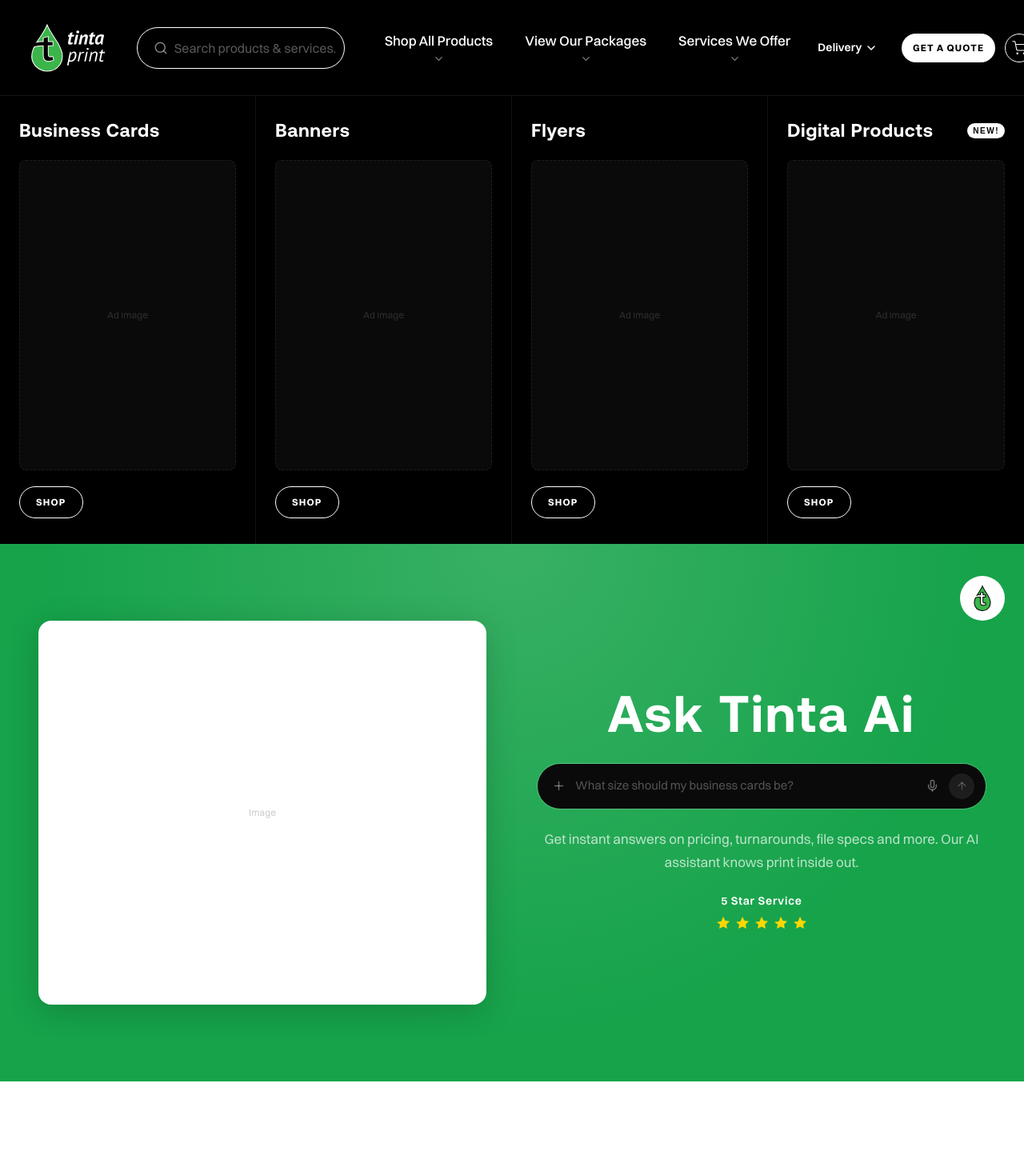
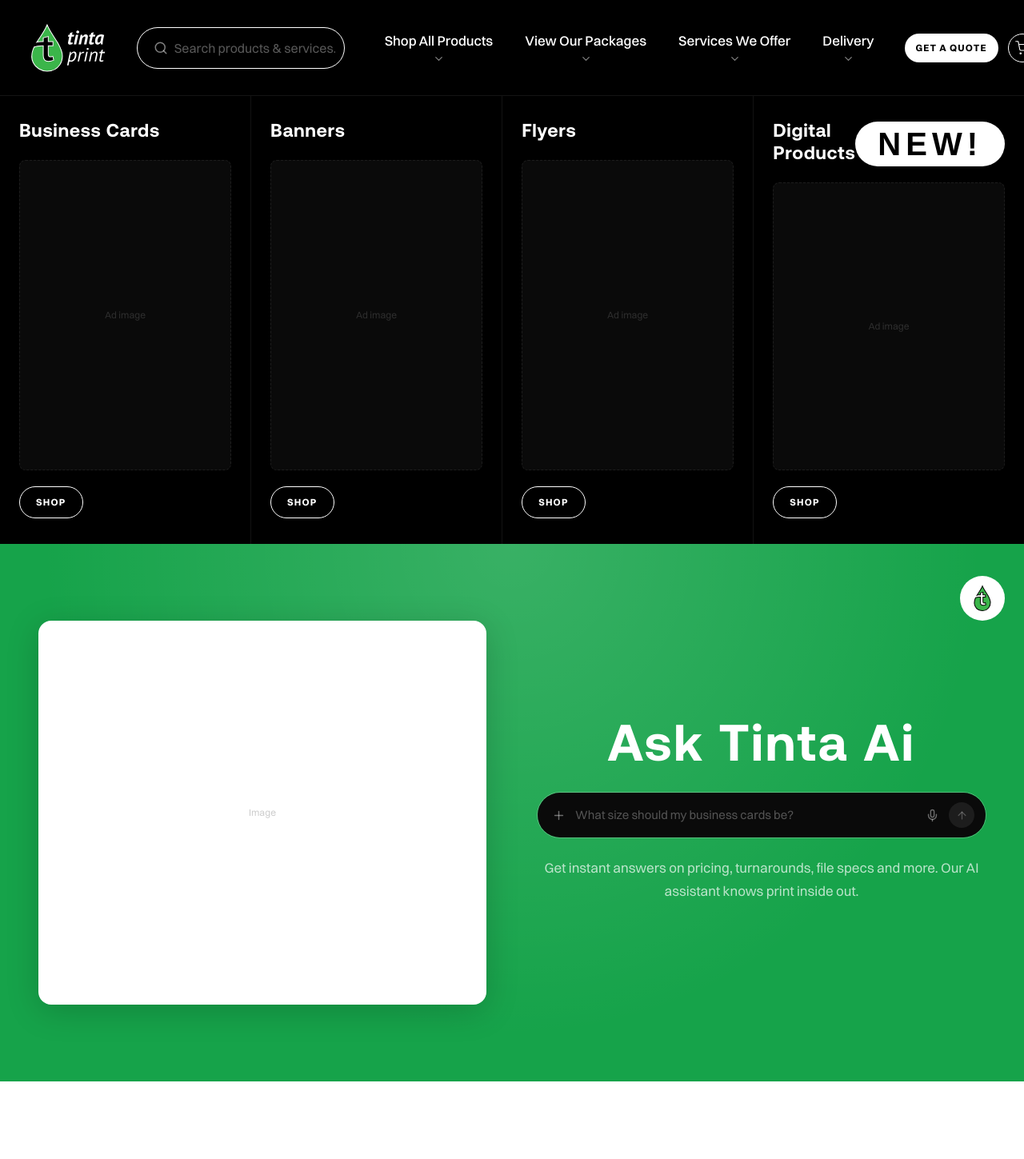
Before and after one commit to freddiemartin7/tintaprint, a Next.js app: page / in a window 1280 px wide. Shown: the top 1449 px of the page at 80% size. Built offline with nearby package versions, Linux system fonts and the light colour scheme; a web font is replaced by a local one.

Commit message:
Nav delivery item styled, NEW badge enlarged, hero flex layout, remove labels/stars, white CTA, WeTransfer button

```diff
--- a/src/app/packages/page.tsx
+++ b/src/app/packages/page.tsx
@@ -20,8 +20,8 @@
       <main style={{ paddingTop: '4rem' }}>
 
         <section style={{ padding: '4rem 0 3rem', borderBottom: '1px solid rgba(255,255,255,0.12)', background: '#ffffff', textAlign: 'right' }}>
-          <div className="max-w-site">
-            <h1 style={{ fontFamily: '"urca", sans-serif', fontSize: 'clamp(2rem, 4vw, 3.5rem)', fontWeight: 700, color: '#16a34a', letterSpacing: '0.04em', lineHeight: 0.95, margin: 0 }}>
+          <div className="max-w-site" style={{ display: 'flex', alignItems: 'center', justifyContent: 'flex-end' }}>
+            <h1 style={{ fontFamily: '"urca", sans-serif', fontSize: 'clamp(1.5rem, 3vw, 2.5rem)', fontWeight: 700, color: '#16a34a', letterSpacing: '0.04em', lineHeight: 0.95, margin: 0 }}>
               Print Packages.
             </h1>
           </div>
--- a/src/app/page.tsx
+++ b/src/app/page.tsx
@@ -42,7 +42,7 @@
                     {product.name}
                   </h2>
                   {product.isNew && (
-                    <span style={{ fontFamily: '"komu-new-d", sans-serif', fontWeight: 700, fontSize: '0.625rem', letterSpacing: '0.15em', textTransform: 'uppercase', background: '#ffffff', color: '#000000', padding: '2px 7px', borderRadius: 9999, flexShrink: 0, marginTop: 2 }}>
+                    <span style={{ fontFamily: '"komu-new-d", sans-serif', fontWeight: 700, fontSize: '2.5rem', letterSpacing: '0.15em', textTransform: 'uppercase', background: '#ffffff', color: '#000000', padding: '8px 28px', borderRadius: 9999, flexShrink: 0, lineHeight: 1 }}>
                       NEW!
                     </span>
                   )}
@@ -88,16 +88,6 @@
                   <p style={{ fontFamily: B, fontSize: '1.0625rem', color: 'rgba(255,255,255,0.7)', lineHeight: 1.7, margin: 0 }}>
                     Get instant answers on pricing, turnarounds, file specs and more. Our AI assistant knows print inside out.
                   </p>
-                  <div style={{ display: 'flex', flexDirection: 'column', alignItems: 'center', gap: '0.5rem' }}>
-                    <p style={{ fontFamily: B, fontWeight: 600, fontSize: '0.875rem', color: '#ffffff', margin: 0, letterSpacing: '0.06em' }}>5 Star Service</p>
-                    <div style={{ display: 'flex', gap: '0.25rem' }}>
-                      {[1,2,3,4,5].map(i => (
-                        <svg key={i} width="20" height="20" viewBox="0 0 20 20" fill="#FFD700" aria-hidden="true">
-                          <path d="M10 1l2.5 5 5.5.8-4 3.9.9 5.3L10 13.4l-4.9 2.6.9-5.3L2 7.8l5.5-.8z"/>
-                        </svg>
-                      ))}
-                    </div>
-                  </div>
                 </div>
 
               </div>
@@ -115,7 +105,6 @@
           <div className="max-w-site">
             <div style={{ display: 'flex', justifyContent: 'space-between', alignItems: 'baseline', marginBottom: '3rem', flexWrap: 'wrap', gap: '1rem' }}>
               <div>
-                <p className="section-label" style={{ marginBottom: '0.75rem', color: '#000000' }}>What We Print</p>
                 <h2 style={{ fontFamily: D, fontWeight: 700, fontSize: 'clamp(2rem, 5vw, 3.5rem)', color: '#000000', margin: 0, letterSpacing: '0.04em', lineHeight: 1.05 }}>
                   Our Products.
                 </h2>
@@ -166,7 +155,6 @@
           <div className="max-w-site">
             <div style={{ display: 'flex', justifyContent: 'space-between', alignItems: 'baseline', marginBottom: '1.5rem', flexWrap: 'wrap', gap: '1rem' }}>
               <div>
-                <p className="section-label" style={{ marginBottom: '0.75rem', color: '#000000' }}>Print Bundles</p>
                 <h2 style={{ fontFamily: '"urca", sans-serif', fontWeight: 700, fontSize: 'clamp(2rem, 5vw, 3.5rem)', color: '#000000', margin: 0, letterSpacing: '0.04em', lineHeight: 1.05 }}>
                   Packages.
                 </h2>
--- a/src/app/products/page.tsx
+++ b/src/app/products/page.tsx
@@ -28,8 +28,8 @@
       <main style={{ paddingTop: '4rem', background: '#000000' }}>
 
         <section style={{ padding: '4rem 0 3rem', borderBottom: '1px solid rgba(255,255,255,0.12)', background: '#ffffff', textAlign: 'right' }}>
-          <div className="max-w-site">
-            <h1 style={{ fontFamily: D, fontSize: 'clamp(2rem, 4vw, 3.5rem)', fontWeight: 700, color: '#16a34a', letterSpacing: '0.04em', lineHeight: 0.95, margin: 0 }}>
+          <div className="max-w-site" style={{ display: 'flex', alignItems: 'center', justifyContent: 'flex-end' }}>
+            <h1 style={{ fontFamily: D, fontSize: 'clamp(1.5rem, 3vw, 2.5rem)', fontWeight: 700, color: '#16a34a', letterSpacing: '0.04em', lineHeight: 0.95, margin: 0 }}>
               Products &amp;{' '}
               <span>Services.</span>
             </h1>
@@ -65,7 +65,7 @@
                 height: 56, fontSize: '0.875rem', fontFamily: B, fontWeight: 700,
                 letterSpacing: '0.1em', textTransform: 'uppercase', padding: '0 2.5rem',
                 borderRadius: 9999, textDecoration: 'none',
-                border: '1.5px solid #d946ef', color: '#d946ef', background: 'transparent',
+                border: '1.5px solid #000000', color: '#000000', background: '#ffffff',
               }}>Get a Quote</Link>
             </div>
           </div>
--- a/src/app/services/page.tsx
+++ b/src/app/services/page.tsx
@@ -46,8 +46,8 @@
       <Nav />
       <main style={{ paddingTop: '4rem', background: '#ffffff' }}>
         <div style={{ padding: '4rem 0 3rem', borderBottom: '1px solid rgba(255,255,255,0.12)', textAlign: 'right', background: '#ffffff' }}>
-          <div className="max-w-site">
-            <h1 style={{ fontFamily: D, fontWeight: 700, fontSize: 'clamp(2rem, 4vw, 3.5rem)', color: '#16a34a', letterSpacing: '0.04em', lineHeight: 0.95, margin: 0 }}>
+          <div className="max-w-site" style={{ display: 'flex', alignItems: 'center', justifyContent: 'flex-end' }}>
+            <h1 style={{ fontFamily: D, fontWeight: 700, fontSize: 'clamp(1.5rem, 3vw, 2.5rem)', color: '#16a34a', letterSpacing: '0.04em', lineHeight: 0.95, margin: 0 }}>
               Services.
             </h1>
           </div>
--- a/src/components/Footer.tsx
+++ b/src/components/Footer.tsx
@@ -31,8 +31,9 @@
               {/* eslint-disable-next-line @next/next/no-img-element */}
               <img src="/images/STRIPE LOGO WHITE.svg" alt="Stripe" style={{ height: 16, width: 'auto' }} />
             </div>
-            <a href="https://wetransfer.com" target="_blank" rel="noreferrer" style={{ fontFamily: '"ballinger", sans-serif', fontWeight: 400, fontSize: '0.875rem', color: '#22d3ee', textDecoration: 'none', letterSpacing: '0.04em' }}>
-              WeTransfer ↗
+            <a href="https://wetransfer.com" target="_blank" rel="noreferrer" style={{ display: 'inline-flex', alignItems: 'center', gap: '0.5rem', background: '#1fb8c3', color: '#ffffff', borderRadius: 9999, padding: '0.6rem 1.5rem', textDecoration: 'none', fontFamily: '"ballinger", sans-serif', fontWeight: 400, fontSize: '0.875rem' }}>
+              <span style={{ background: '#ffffff', color: '#1fb8c3', fontWeight: 700, fontSize: '0.65rem', borderRadius: 4, padding: '1px 3px', lineHeight: 1.2 }}>we</span>
+              Send with WeTransfer
             </a>
           </div>
 
--- a/src/components/Nav.tsx
+++ b/src/components/Nav.tsx
@@ -189,12 +189,25 @@
             ))}
 
             {!scrolled && (
-              <div style={{ position: 'relative' }}>
-                <a href="/shipping" style={{ display: 'flex', alignItems: 'center', gap: '0.35rem', fontFamily: '"Switzer", sans-serif', fontWeight: 600, fontSize: '0.875rem', color: '#ffffff', textDecoration: 'none', letterSpacing: '0.01em', whiteSpace: 'nowrap', padding: '0 0.75rem', height: 120, justifyContent: 'center' }}>
-                  Delivery
-                  <svg width="12" height="12" viewBox="0 0 12 12" fill="none">
-                    <path d="M2 4l4 4 4-4" stroke="currentColor" strokeWidth="1.5" strokeLinecap="round" strokeLinejoin="round"/>
-                  </svg>
+              <div className="nav-parent" style={{ position: 'relative' }}>
+                <a href="/shipping" style={{
+                  display: 'flex',
+                  flexDirection: 'column',
+                  alignItems: 'center',
+                  gap: '3px',
+                  padding: '0 1.125rem',
+                  height: 120,
+                  justifyContent: 'center',
+                  textDecoration: 'none',
+                }}>
+                  <span className="nav-link" style={{
+                    fontFamily: B,
+                    fontWeight: 500,
+                    fontSize: '1.0625rem',
+                    transition: 'color 0.3s ease',
+                    whiteSpace: 'nowrap',
+                  }}>Delivery</span>
+                  <ChevronDown size={15} style={{ color: iconColor }} />
                 </a>
               </div>
             )}
```
